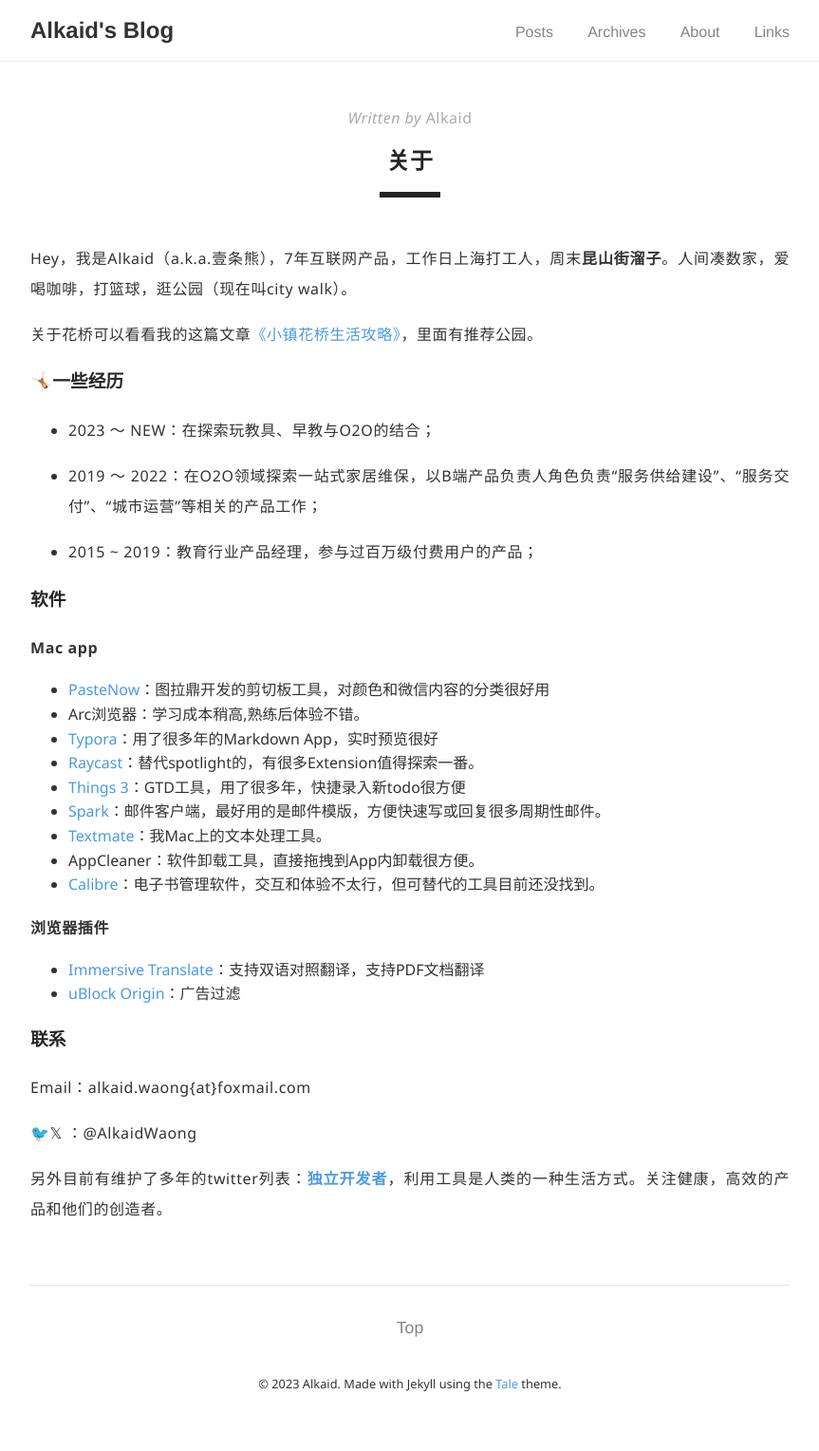
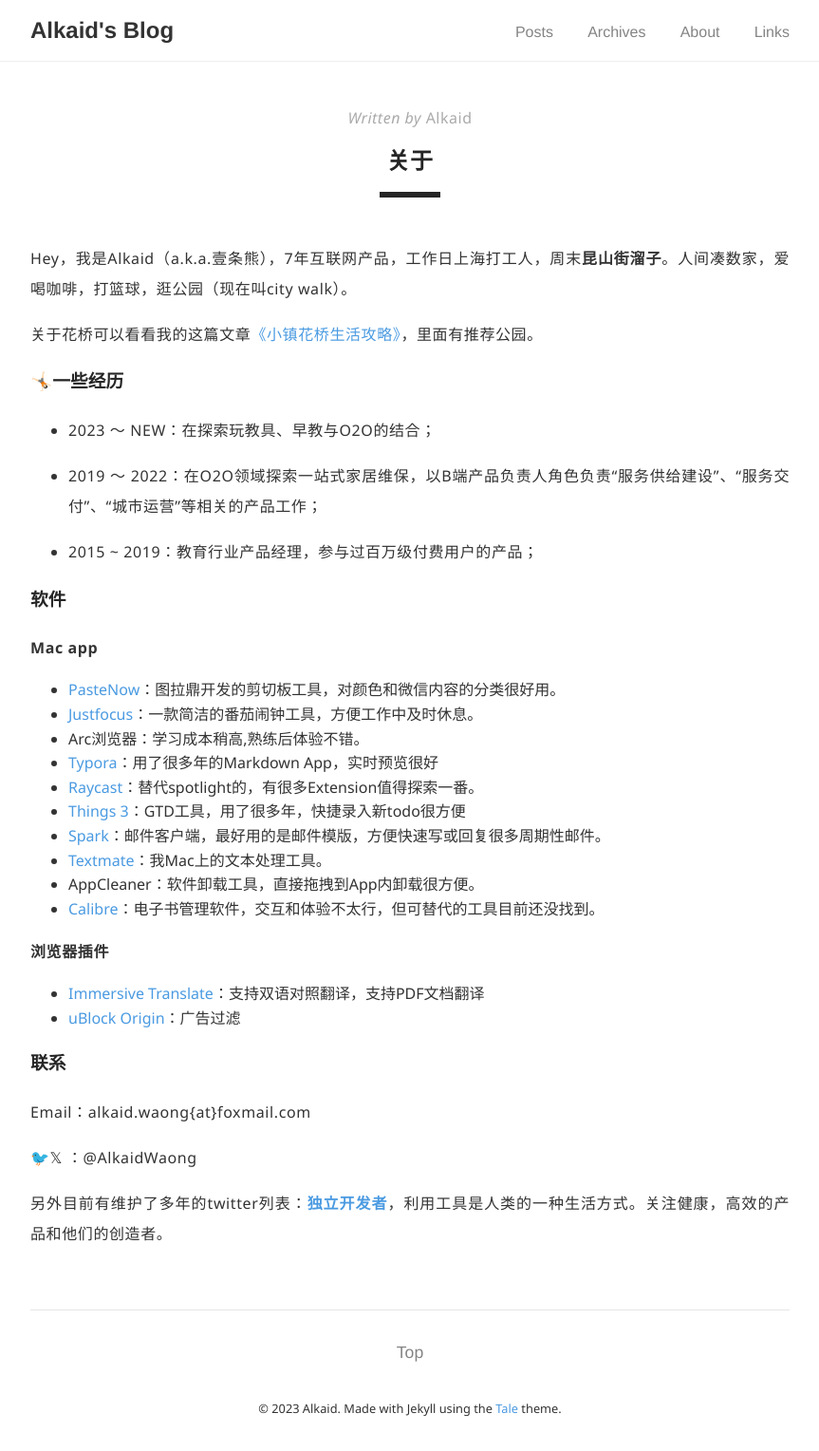
Before and after one commit to AlkaidWaong/ifoz, a Jekyll site: the page built from _pages/about.md, in a window 1280 px wide. Shown: the whole page at 95% size, without its empty margins (208-1071 px from the left). Built offline with Jekyll 4.4.1, drawn with Linux system fonts in a browser that asks for light colours; comment, search, counter and statistics services are not loaded; before the commit the page ends 1503 px from its top, so only the background shows below that.

Commit message:
Update about.md

```diff
--- a/_pages/about.md
+++ b/_pages/about.md
@@ -26,7 +26,8 @@ Hey，我是Alkaid（a.k.a.壹条熊），7年互联网产品，工作日上海
 
 **Mac app**
 
-- [PasteNow](https://apps.apple.com/us/app/pastenow-%E5%89%AA%E8%B4%B4%E6%9D%BF%E5%B7%A5%E5%85%B7/id1552536109?l=zh-Hans-CN)：图拉鼎开发的剪切板工具，对颜色和微信内容的分类很好用
+- [PasteNow](https://apps.apple.com/us/app/pastenow-%E5%89%AA%E8%B4%B4%E6%9D%BF%E5%B7%A5%E5%85%B7/id1552536109?l=zh-Hans-CN)：图拉鼎开发的剪切板工具，对颜色和微信内容的分类很好用。
+- [Justfocus](https://getjustfocus.com/?ref=just-focus-mac)：一款简洁的番茄闹钟工具，方便工作中及时休息。
 - Arc浏览器：学习成本稍高,熟练后体验不错。
 - [Typora](https://typora.io/)：用了很多年的Markdown App，实时预览很好
 - [Raycast](https://www.raycast.com/)：替代spotlight的，有很多Extension值得探索一番。
```
